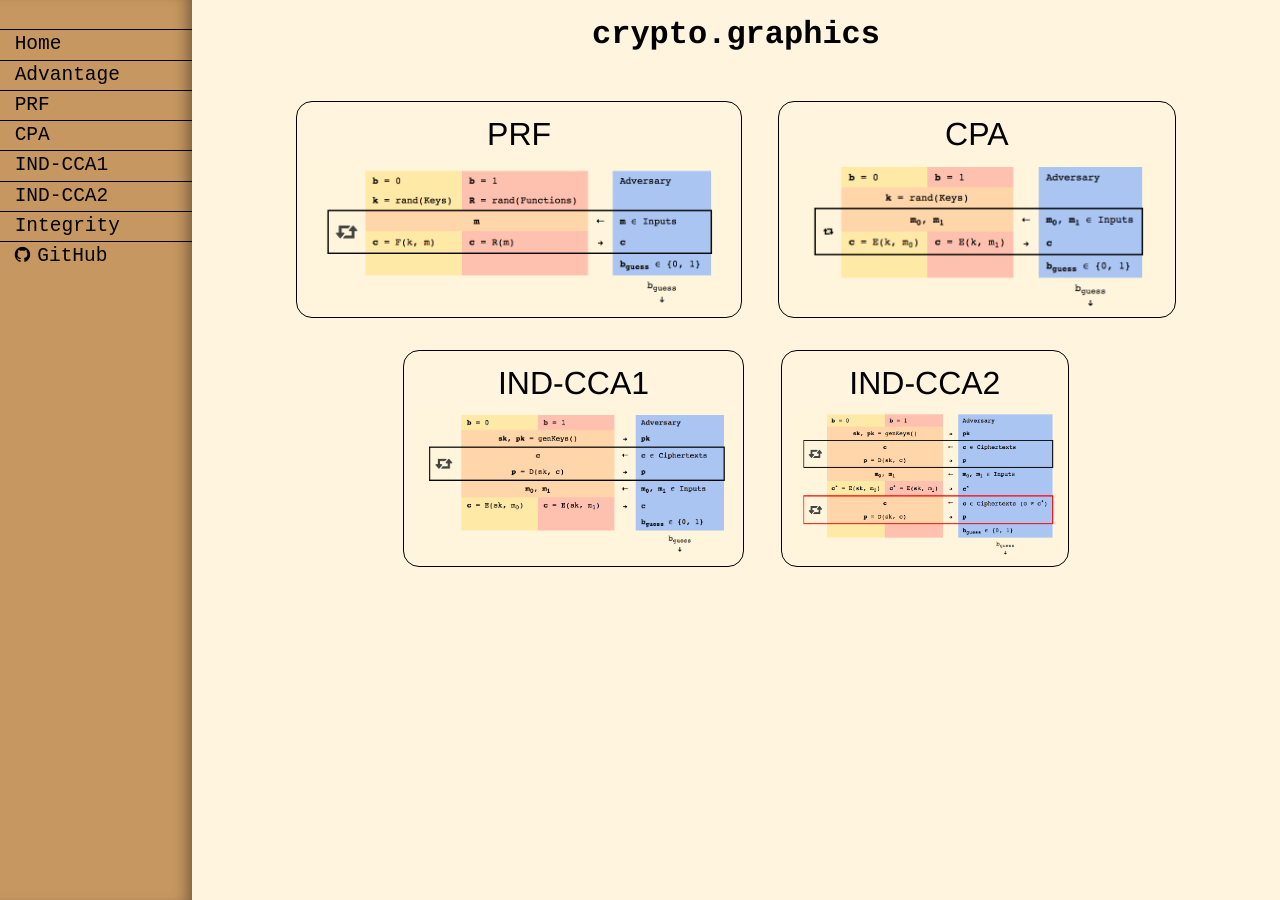
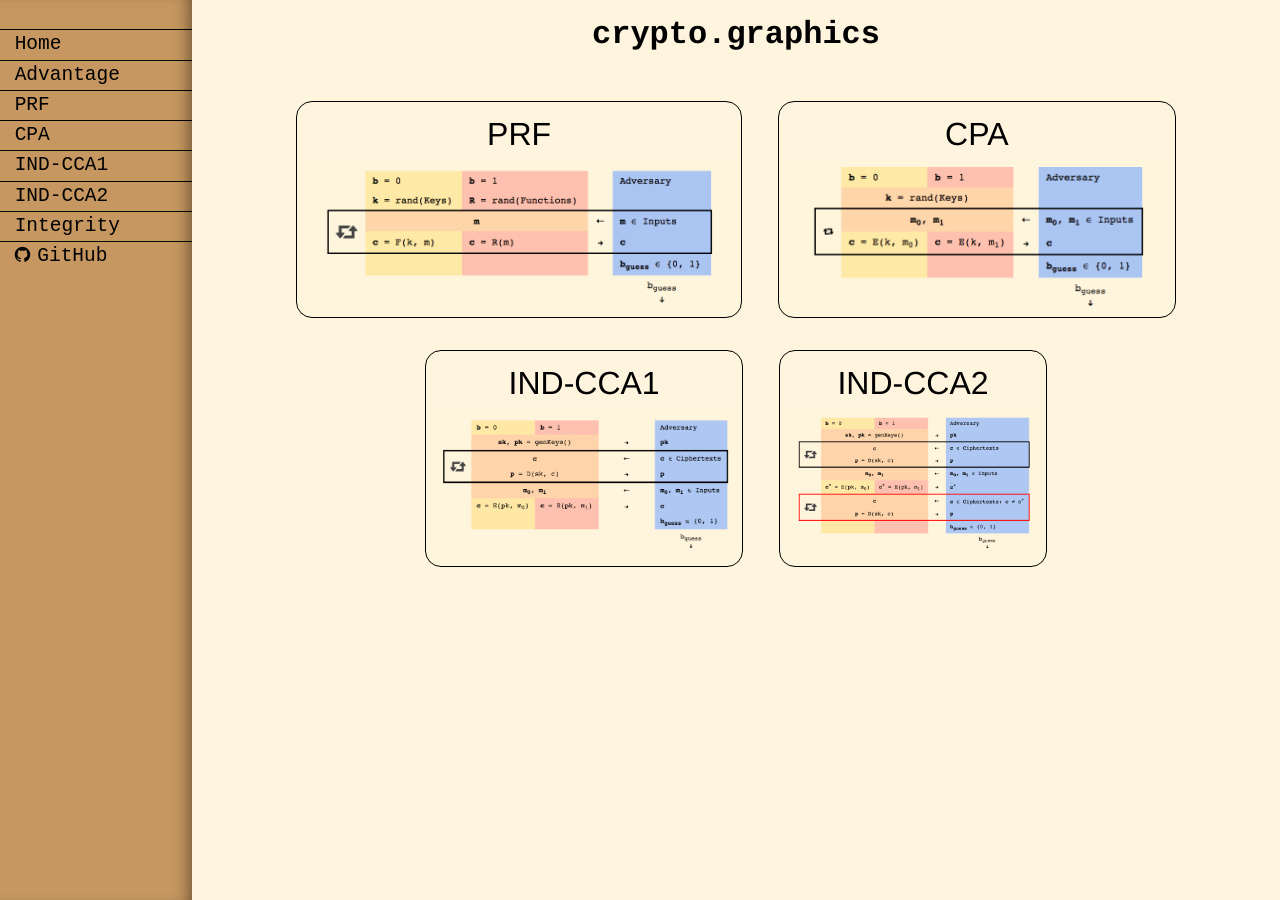
Before and after one commit to lgarron/crypto.graphics, a Jekyll site: the page built from index.html, in a window 1280 px wide. Built offline with Jekyll 4.4.1, drawn with Linux system fonts in a browser that asks for light colours; nearby versions of some CDN libraries; library files that are not in the unit come from our copies; Markdown is read by kramdown in place of the engine named in the settings.

Commit message:
Fix the challenge encryption portion of the IND-CCA games. Fixes #5.
Thanks to @gursev for catching this.

```diff
--- a/IND-CCA1/index.html
+++ b/IND-CCA1/index.html
@@ -45,7 +45,7 @@ title: IND-CCA1
 </tr>
 </tbody>
 
-<tbody class="normal" title="The adversary submits a pair of messages, and receives the one corresponding to the bit b.">
+<tbody class="normal" title="The adversary submits a pair of messages, and receives an encryption of the one corresponding to the bit b.">
 <tr>
   <td class="meta"></td>
   <td class="challenger-both receive-from-right" colspan="2"><span class="set-var">m<sub>0</sub></span>, <span class="set-var">m<sub>1</sub></span></td>
@@ -54,8 +54,8 @@ title: IND-CCA1
 </tr>
 <tr>
   <td class="meta"></td>
-  <td class="challenger-0"><span class="set-var">c</span> = E(sk, m<sub>0</sub>)</td>
-  <td class="challenger-1"><span class="set-var">c</span> = E(sk, m<sub>1</sub>)</td>
+  <td class="challenger-0"><span class="set-var">c</span> = E(pk, m<sub>0</sub>)</td>
+  <td class="challenger-1"><span class="set-var">c</span> = E(pk, m<sub>1</sub>)</td>
   <td class="communication send-right">&rarr;</td>
   <td class="adversary"><span class="set-var">c</span></td>
 </tr>
--- a/IND-CCA2/index.html
+++ b/IND-CCA2/index.html
@@ -46,7 +46,7 @@ Unlike <a href="/IND-CCA1/">IND-CCA1</a>, the adversary may make additional decr
 </tr>
 </tbody>
 
-<tbody class="normal" title="The adversary submits a pair of messages, and receives the one corresponding to the bit b.">
+<tbody class="normal" title="The adversary submits a pair of messages, and receives an encryption of the one corresponding to the bit b.">
 
 <tr>
   <td class="meta"></td>
@@ -56,8 +56,8 @@ Unlike <a href="/IND-CCA1/">IND-CCA1</a>, the adversary may make additional decr
 </tr>
 <tr>
   <td class="meta"></td>
-  <td class="challenger-0"><span class="set-var">c<sup>*</sup></span> = E(sk, m<sub>0</sub>)</td>
-  <td class="challenger-1"><span class="set-var">c<sup>*</sup></span> = E(sk, m<sub>1</sub>)</td>
+  <td class="challenger-0"><span class="set-var">c<sup>*</sup></span> = E(pk, m<sub>0</sub>)</td>
+  <td class="challenger-1"><span class="set-var">c<sup>*</sup></span> = E(pk, m<sub>1</sub>)</td>
   <td class="communication send-right">&rarr;</td>
   <td class="adversary"><span class="set-var">c<sup>*</sup></span></td>
 </tr>
```
Also changed, not shown: inc/img/ind-cca1.png, inc/img/ind-cca2.png.
